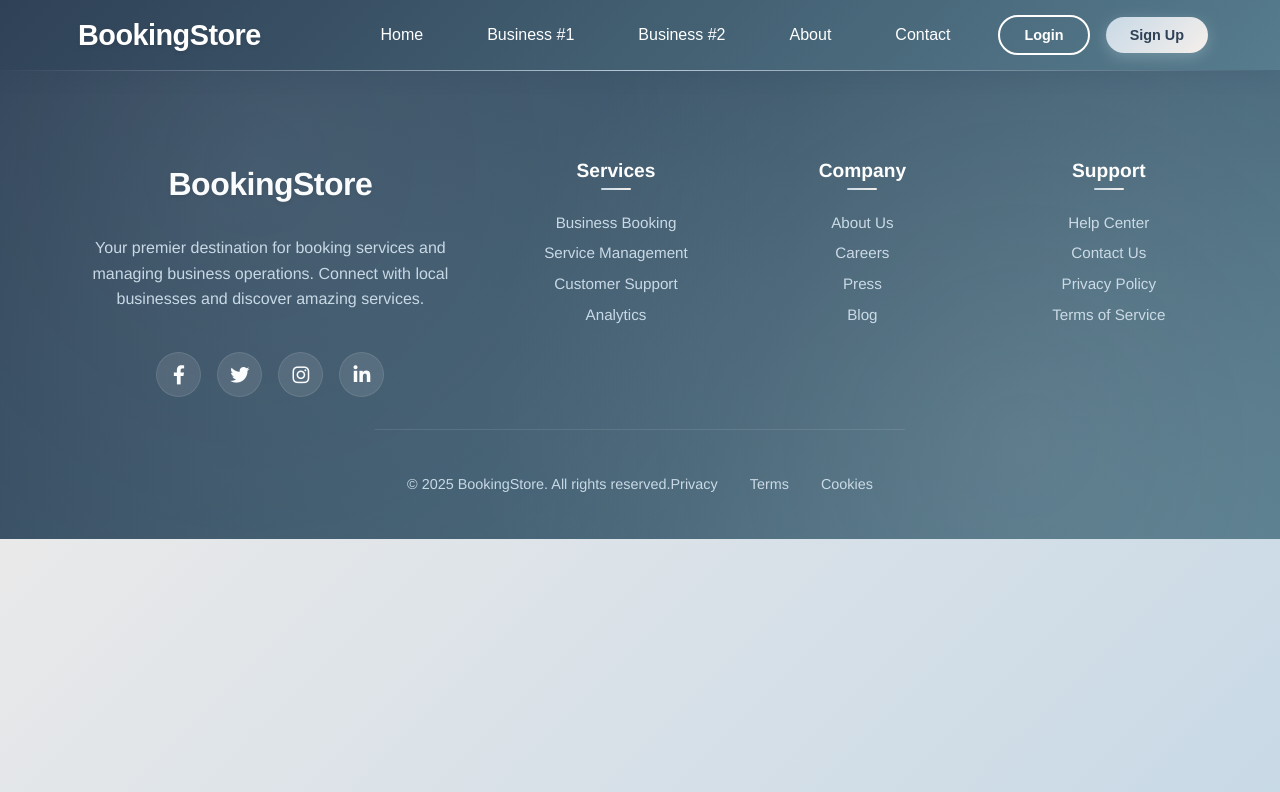
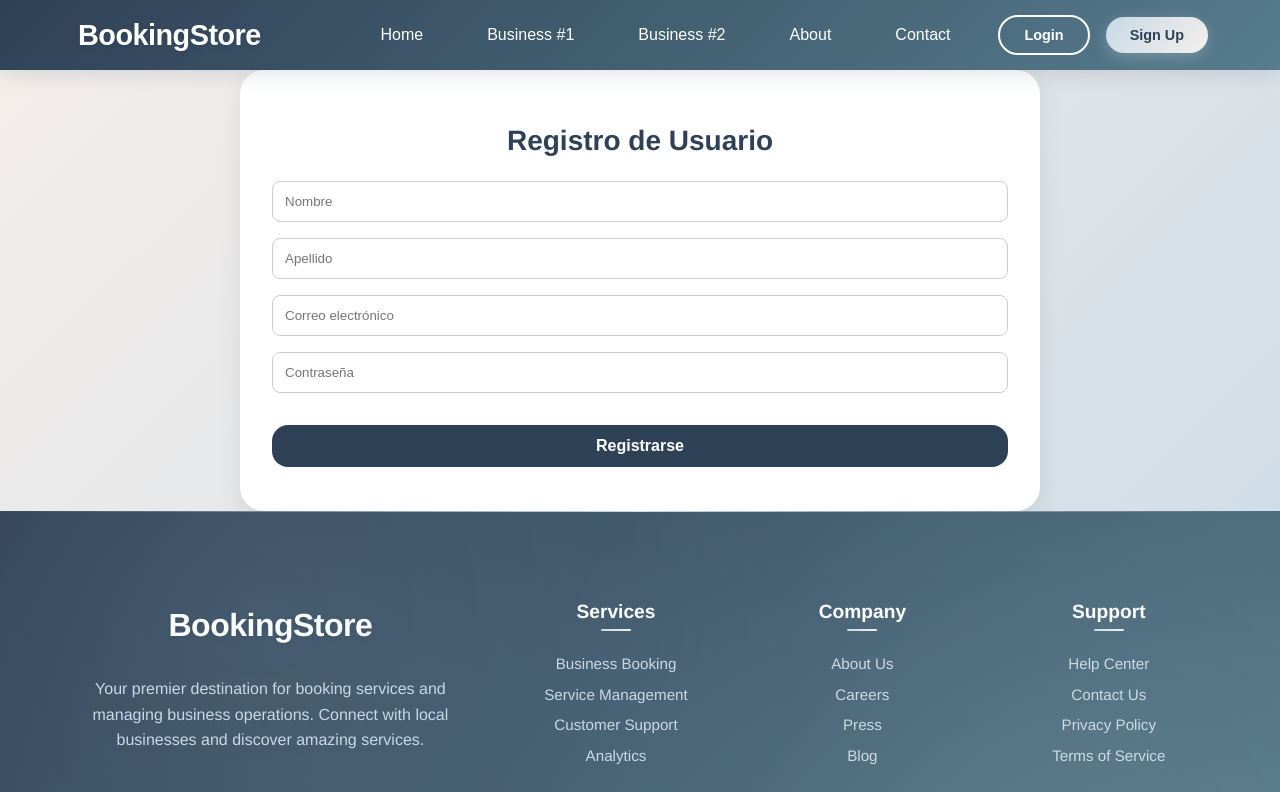
Before and after one commit to utn-integrador-III/store-service-frontend, a React (Create React App) app: page /forms/registersusers in a window 1280 px wide. Shown: the top 792 px of the page. Built offline with nearby package versions, Linux system fonts and the light colour scheme.

Commit message:
create user history

```diff
--- a/src/App.tsx
+++ b/src/App.tsx
@@ -12,6 +12,7 @@ import Footer from "./components/layout/Footer";
 import NegociosEspecificos from "./components/pages/company/Negocios_Especificos";
 import Login from "./components/pages/forms/login/Login";
 import Register from "./components/pages/forms/registers/registerenterprise";
+import RegisterUser from "./components/pages/forms/registers/registeruser";
 
 function HomePage() {
   const navigate = useNavigate();
@@ -102,6 +103,8 @@ function App() {
           <Route path="/negocio/:id" element={<NegociosEspecificos />} />
           <Route path="/forms/login" element={<Login />} />
           <Route path="/forms/registers" element={<Register />} />
+          <Route path="/forms/registersusers" element={<RegisterUser />} />
+
 
         </Routes>
         <Footer />
--- /dev/null
+++ b/src/components/pages/forms/registers/registeruser.tsx
@@ -0,0 +1,84 @@
+import React, { useState, ChangeEvent, FormEvent } from "react";
+import '../../../../styles/registerenterprise.css';
+
+interface UserFormData {
+  nombre: string;
+  apellido: string;
+  correo: string;
+  contrasena: string;
+}
+
+export default function UserRegisterForm() {
+  const [formData, setFormData] = useState<UserFormData>({
+    nombre: "",
+    apellido: "",
+    correo: "",
+    contrasena: "",
+  });
+
+  const handleChange = (
+    e: ChangeEvent<HTMLInputElement>
+  ) => {
+    const { name, value } = e.target;
+    setFormData({ ...formData, [name]: value });
+  };
+
+  const handleSubmit = (e: FormEvent<HTMLFormElement>) => {
+    e.preventDefault();
+    console.log(formData);
+  };
+
+  return (
+    <div className="form-wrapper">
+      <form onSubmit={handleSubmit} className="form-container">
+        <h2 className="form-title">Registro de Usuario</h2>
+
+        <div className="form-group">
+          <input
+            type="text"
+            name="nombre"
+            placeholder="Nombre"
+            value={formData.nombre}
+            onChange={handleChange}
+            className="form-control"
+            required
+          />
+
+          <input
+            type="text"
+            name="apellido"
+            placeholder="Apellido"
+            value={formData.apellido}
+            onChange={handleChange}
+            className="form-control"
+            required
+          />
+
+          <input
+            type="email"
+            name="correo"
+            placeholder="Correo electrónico"
+            value={formData.correo}
+            onChange={handleChange}
+            className="form-control"
+            required
+          />
+
+          <input
+            type="password"
+            name="contrasena"
+            placeholder="Contraseña"
+            value={formData.contrasena}
+            onChange={handleChange}
+            className="form-control"
+            required
+          />
+        </div>
+
+        <button type="submit" className="submit-btn">
+          Registrarse
+        </button>
+      </form>
+    </div>
+  );
+}
--- /dev/null
+++ b/src/styles/registeruser.css
@@ -0,0 +1,68 @@
+:root {
+  --navy: #2F4156;
+  --teal: #567C8D;
+  --sky-blue: #C8D9E6;
+  --beige: #F5EFEB;
+  --white: #FFFFFF;
+}
+
+/* General layout */
+body {
+  background-color: var(--beige);
+  font-family: 'Helvetica Neue', sans-serif;
+}
+
+.form-container {
+  background-color: var(--white);
+  padding: 2rem;
+  border-radius: 1.5rem;
+  box-shadow: 0 8px 24px rgba(0, 0, 0, 0.08);
+  max-width: 800px;
+  margin: auto;
+}
+
+/* Heading */
+.form-title {
+  text-align: center;
+  color: var(--navy);
+  font-size: 1.75rem;
+  font-weight: bold;
+  margin-bottom: 1.5rem;
+}
+
+/* Inputs */
+.form-group {
+  display: flex;
+  flex-direction: column;
+  gap: 1rem;
+}
+
+.form-control {
+  padding: 0.75rem;
+  border: 1px solid #ccc;
+  border-radius: 0.5rem;
+  transition: border 0.2s ease;
+}
+
+.form-control:focus {
+  border-color: var(--teal);
+  outline: none;
+}
+
+/* Submit */
+.submit-btn {
+  margin-top: 2rem;
+  width: 100%;
+  padding: 0.75rem;
+  background-color: var(--navy);
+  color: white;
+  border: none;
+  border-radius: 1rem;
+  font-size: 1rem;
+  cursor: pointer;
+  transition: background 0.3s ease;
+}
+
+.submit-btn:hover {
+  background-color: #1f2d3a;
+}
```
